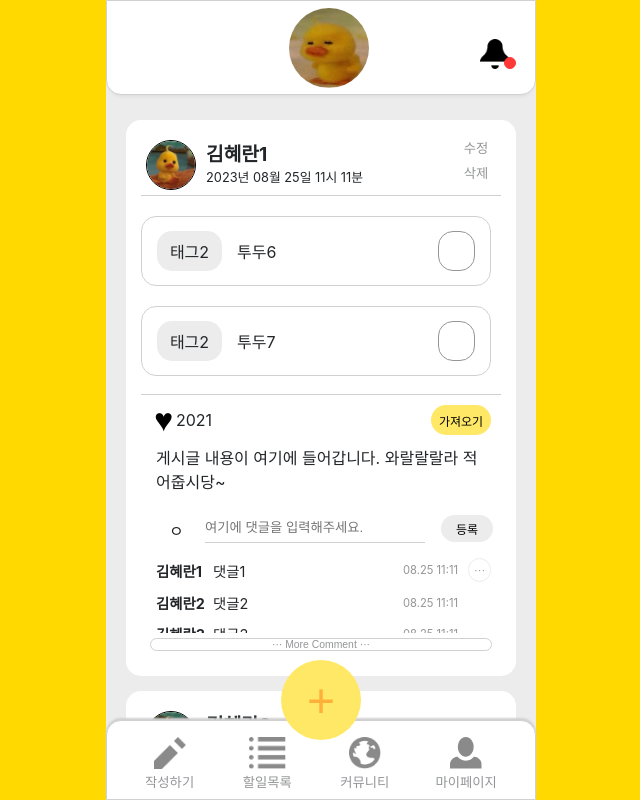
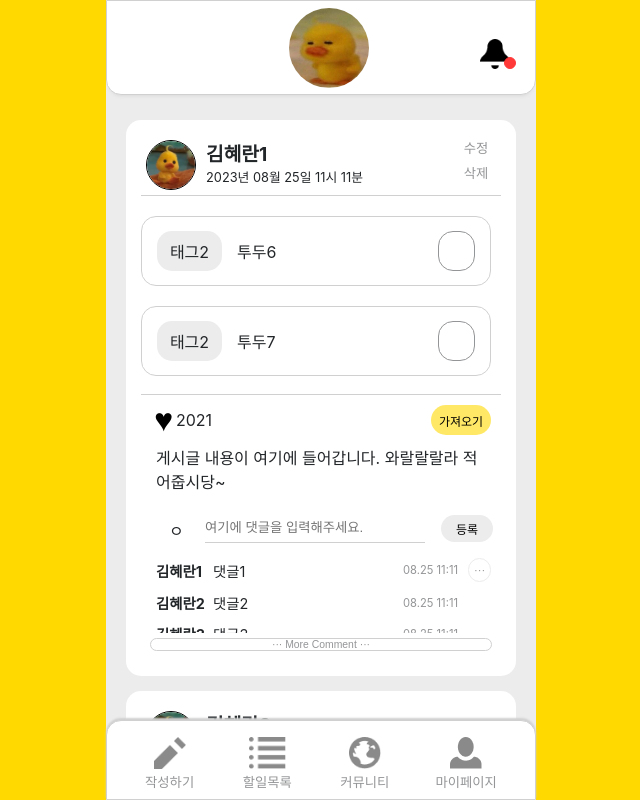
Before and after one commit to codestates-seb/seb45_main_031, a React (Create React App) app in the folder FE/: page /community in a window 1280 px wide. Shown: the whole page, without its empty margins (319-959 px from the left). Built offline with nearby package versions, Linux system fonts and the light colour scheme.

Commit message:
:art: Fix : 게시글 작성 페이지 이동 버튼 수정
- 커뮤니티 게시판의 이동 버튼을 삭제하였습니다.
- footer의 이동 버튼의 path를 /community/edit 으로 수정하였습니다.

Issues : #10

```diff
--- a/FE/src/components/Footer.js
+++ b/FE/src/components/Footer.js
@@ -1,16 +1,14 @@
 import { styled } from "styled-components";
 import { Link } from "react-router-dom";
-import moment from "moment";
 import { useState } from "react";
 
 import write from "../assets/images/write.png";
 import list from "../assets/images/list.png";
 import community from "../assets/images/community.png";
 import mypage from "../assets/images/mypage.png";
+import getDateFormat from "../utils/getDateFormat";
 
 const Footer = () => {
-  const today = moment(new Date()).format("YYYY-MM-DD");
-
   const [isModalOpen, setIsModalOpen] = useState(false);
 
   return (
@@ -27,12 +25,12 @@ const Footer = () => {
               <ModalWrapper onClick={() => setIsModalOpen(false)}>
                 <ModalContent isOpen={isModalOpen}>
                   <PageButton to="/todo/edit">할 일 작성하기</PageButton>
-                  <PageButton to="/community">게시글 작성하기</PageButton>
+                  <PageButton to="/community/edit">게시글 작성하기</PageButton>
                 </ModalContent>
               </ModalWrapper>
             )}
             {/* </PageNavigation> */}
-            <Link to={`/todo/${today}`}>
+            <Link to={`/todo/${getDateFormat()}`}>
               <LogoItem>
                 <img src={list} alt="할일목록 버튼" />
                 할일목록
--- a/FE/src/pages/CommunityPage.js
+++ b/FE/src/pages/CommunityPage.js
@@ -1,6 +1,5 @@
 import { useState, useEffect } from "react";
 import { styled } from "styled-components";
-import { useNavigate } from "react-router-dom";
 
 import FeedCard from "../components/FeedCard";
 
@@ -13,7 +12,6 @@ const localUser = {
 localStorage.setItem("memberId", localUser.memberId);
 
 const CommunityPage = () => {
-  const navigate = useNavigate();
   const [posts, setPosts] = useState([]);
 
   //화면 첫 랜딩 시 posts를 불러오는 로직
@@ -21,15 +19,10 @@ const CommunityPage = () => {
     setPosts(dummyPosts);
   }, []);
 
-  const navigateEdit = () => {
-    navigate("/community/edit");
-  };
-
   return (
     <>
       <CommunityBody>
         <CommunityContainer>
-          <PlusButton onClick={() => navigateEdit()}>+</PlusButton>
           <CardUl>
             {posts.map((post) => (
               <>
@@ -70,25 +63,4 @@ const CommunityContainer = styled.div`
   overflow: scroll;
 `;
 
-const PlusButton = styled.button`
-  width: 80px;
-  height: 80px;
-
-  font-size: 3rem;
-  color: #ffb039;
-
-  background-color: #ffe866;
-
-  border-radius: 50%;
-
-  position: absolute;
-  bottom: 60px;
-
-  z-index: 9990;
-
-  &:hover {
-    background-color: #ffd900;
-  }
-`;
-
 const CardUl = styled.ul``;
```
